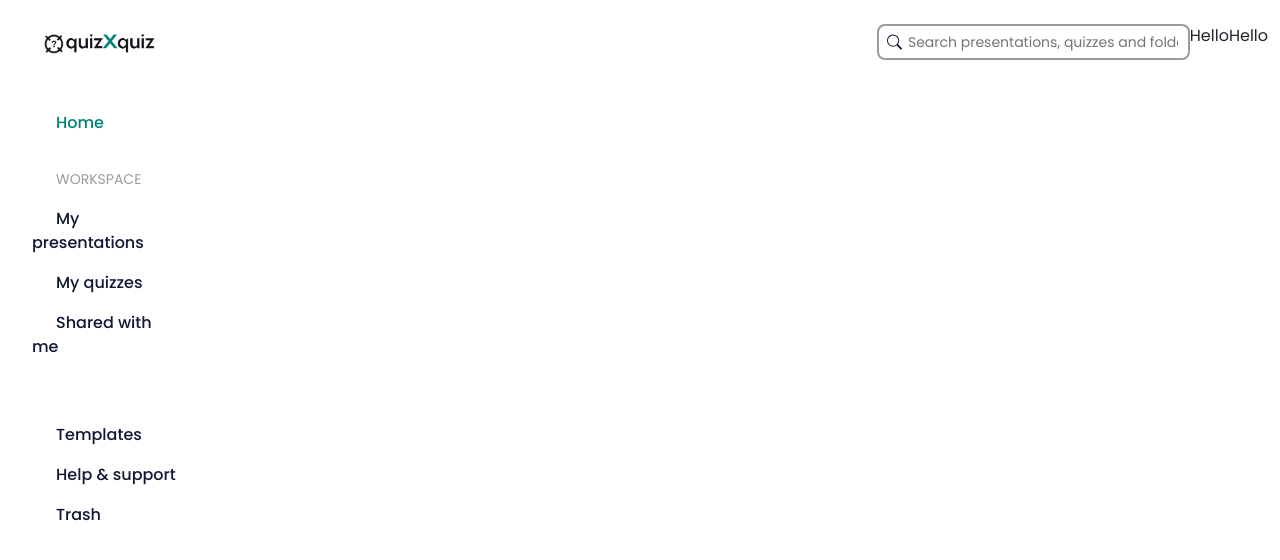
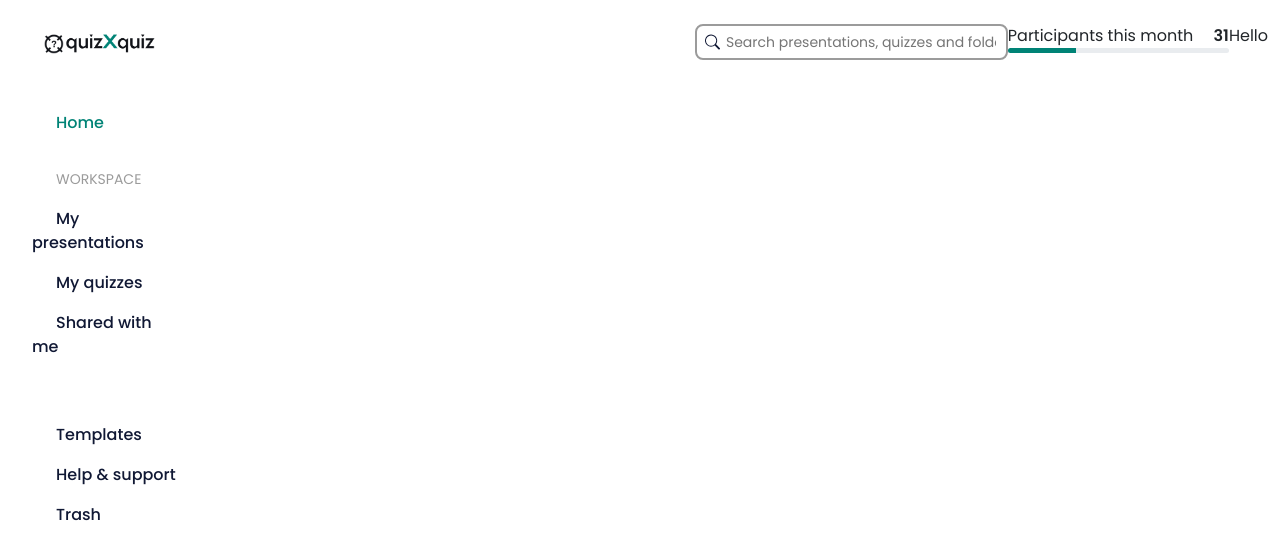
Before and after one commit to shehanreshin/quizxquiz, a React (Vite) app in the folder client/: page / in a window 1280 px wide. Shown: the top 560 px of the page. Built offline with nearby package versions, Linux system fonts and the light colour scheme.

Commit message:
Create and style partcipant stats bar

```diff
--- a/client/src/App.tsx
+++ b/client/src/App.tsx
@@ -1,6 +1,7 @@
 import Navbar from './components/general/navbar/Navbar';
 import { BsSearch } from "react-icons/bs";
 import SearchBar from './components/general/search-bar/SearchBar';
+import ParticipantStatsBar from './components/general/participant-stats-bar/ParticipantStatsBar';
 
 function App() {
   return (
@@ -11,7 +12,7 @@ function App() {
           <div className='col pt-4'>
             <div className='d-flex justify-content-end'>
               <SearchBar />
-              <div>Hello</div>
+              <ParticipantStatsBar />
               <div>Hello</div>
             </div>
           </div>
--- /dev/null
+++ b/client/src/components/general/participant-stats-bar/ParticipantStatsBar.tsx
@@ -0,0 +1,16 @@
+function ParticipantStatsBar() {
+    return (
+        <>
+            <div className="d-flex flex-column">
+                <div>
+                    Participants this month <span className="fw-semibold ms-3">31</span>
+                </div>
+                <div className="progress" role="progressbar" style={{ height: '.3rem' }}>
+                    <div className='progress-bar' style={{ width: '31%', backgroundColor: 'var(--primary)' }} />
+                </div>
+            </div>
+        </>
+    );
+}
+
+export default ParticipantStatsBar;
```
